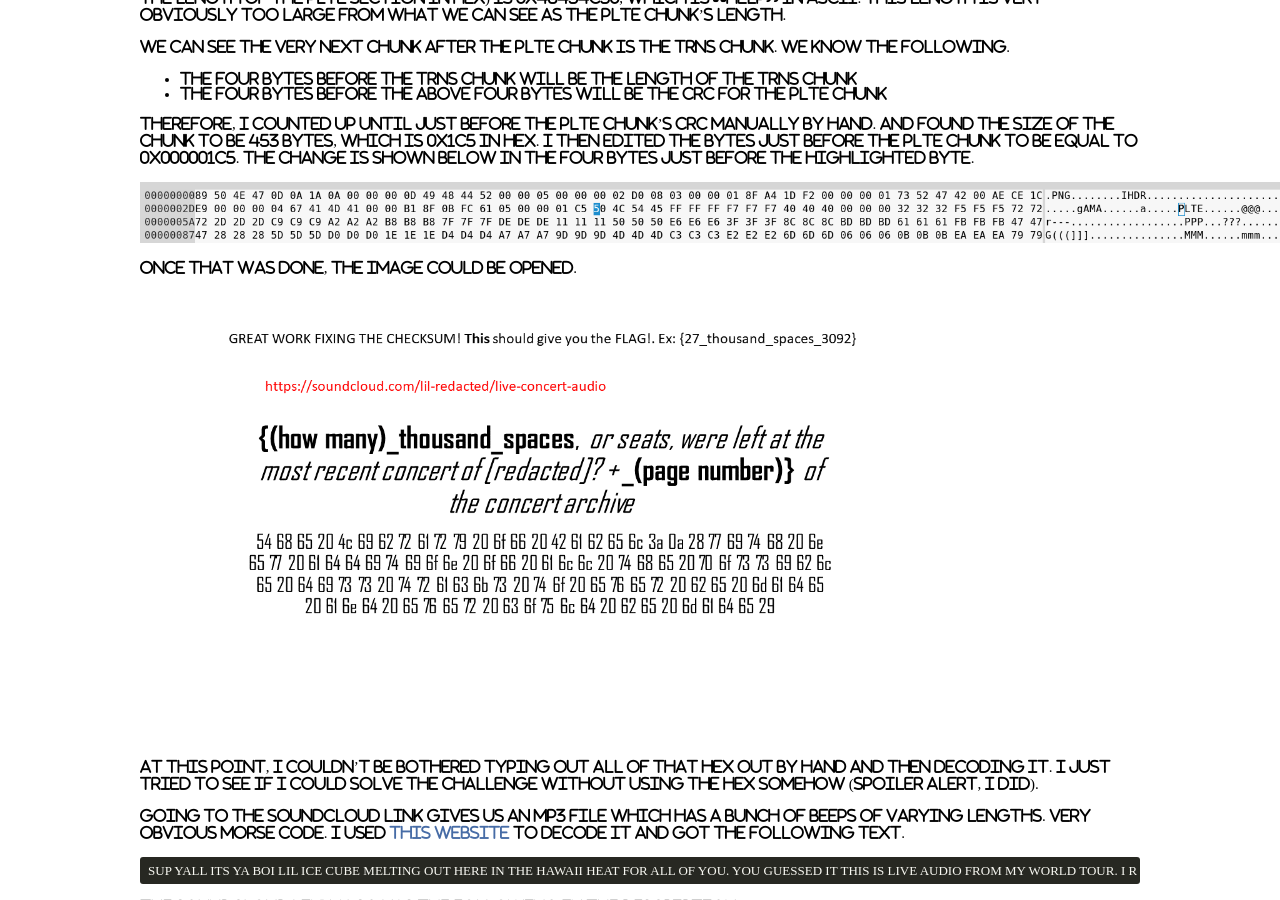
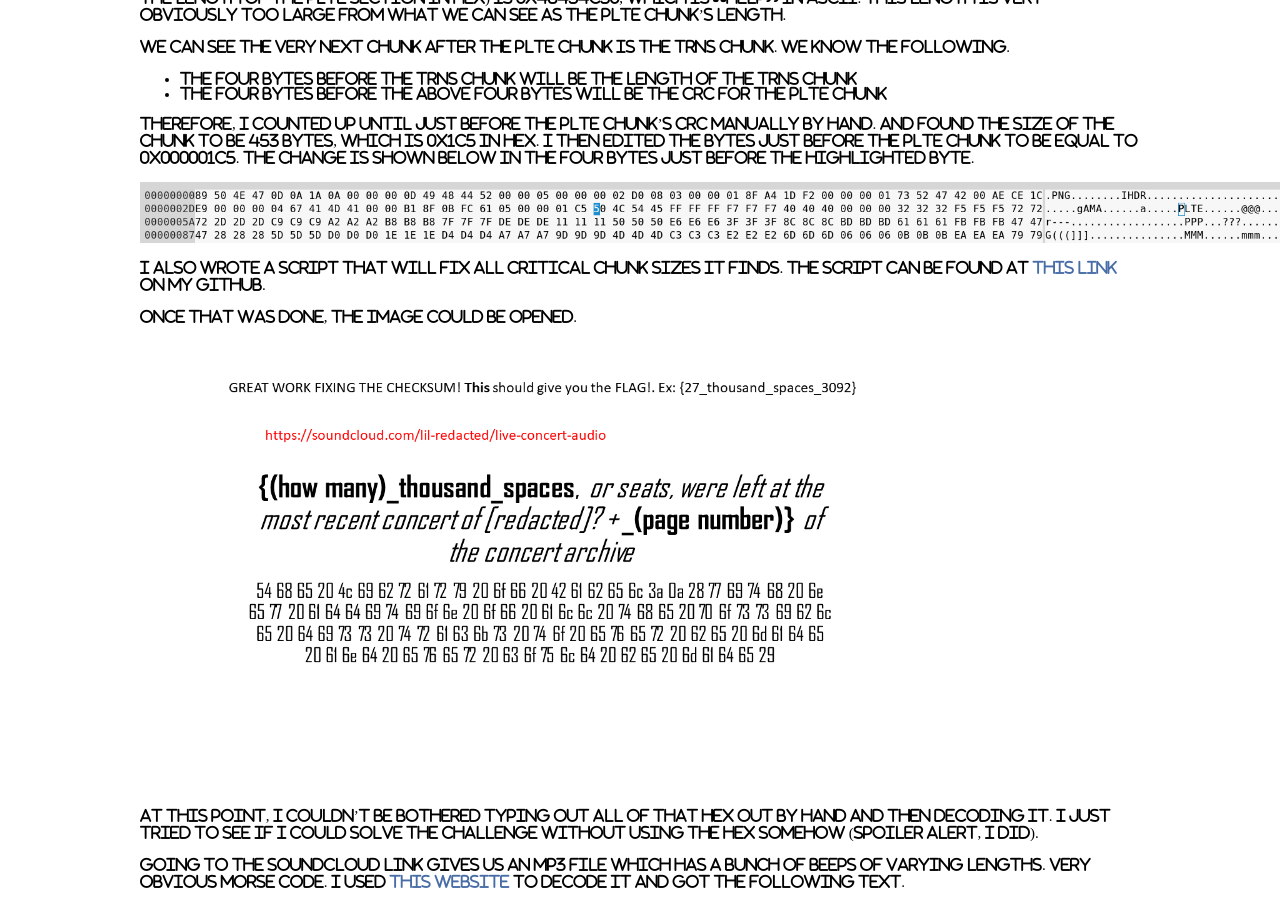
Before and after one commit to farazsth98/farazsth98.github.io, a Jekyll site: the page built from _posts/2019-07-28-peactf-all-challenges.markdown, in a window 1280 px wide and 900 px high, scrolled down 16304 px. Built offline with Jekyll 4.4.1, drawn with Linux system fonts in a browser that asks for light colours; nearby versions of some CDN libraries.

Commit message:
Added script for png

```diff
--- a/_posts/2019-07-28-peactf-all-challenges.markdown
+++ b/_posts/2019-07-28-peactf-all-challenges.markdown
@@ -822,6 +822,8 @@ Therefore, I counted up until just before the PLTE chunk's CRC manually by hand.
 
 ![](/images/peactf/hexdump-2.png){:width="1200px"}
 
+I also wrote a script that will fix all critical chunk sizes it finds. The script can be found at [this link](https://github.com/farazsth98/ctf-png-chunksize-fixer/blob/master/png-chunksize-fixer.py) on my github.
+
 Once that was done, the image could be opened.
 
 ![](/images/peactf/uncorrupted.png){:width="800px"}
```
